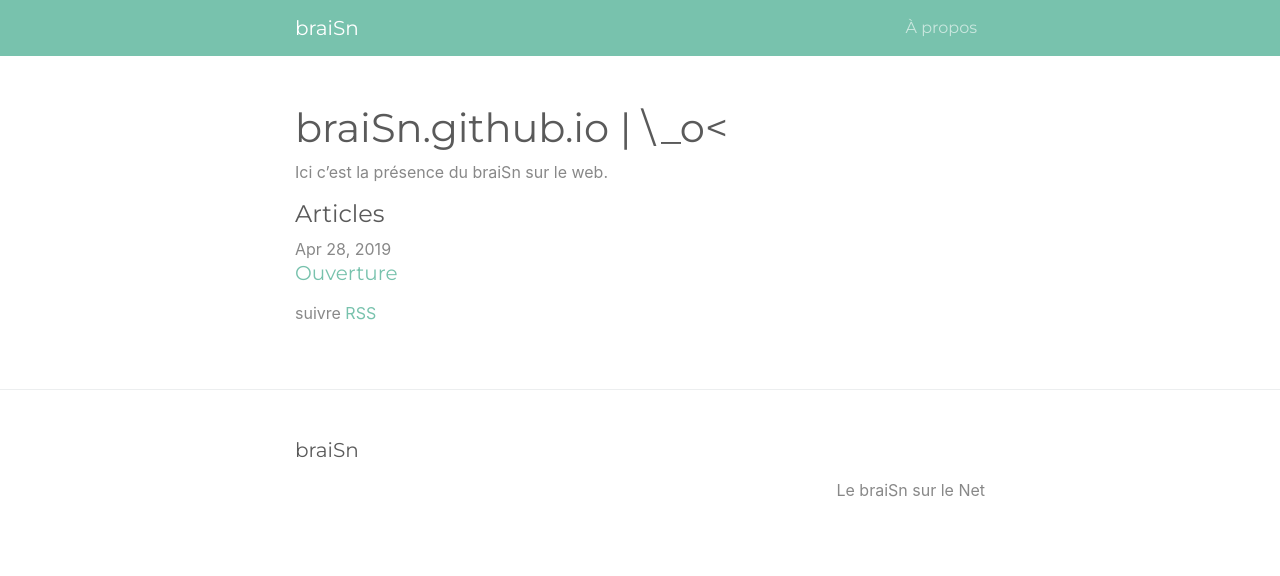
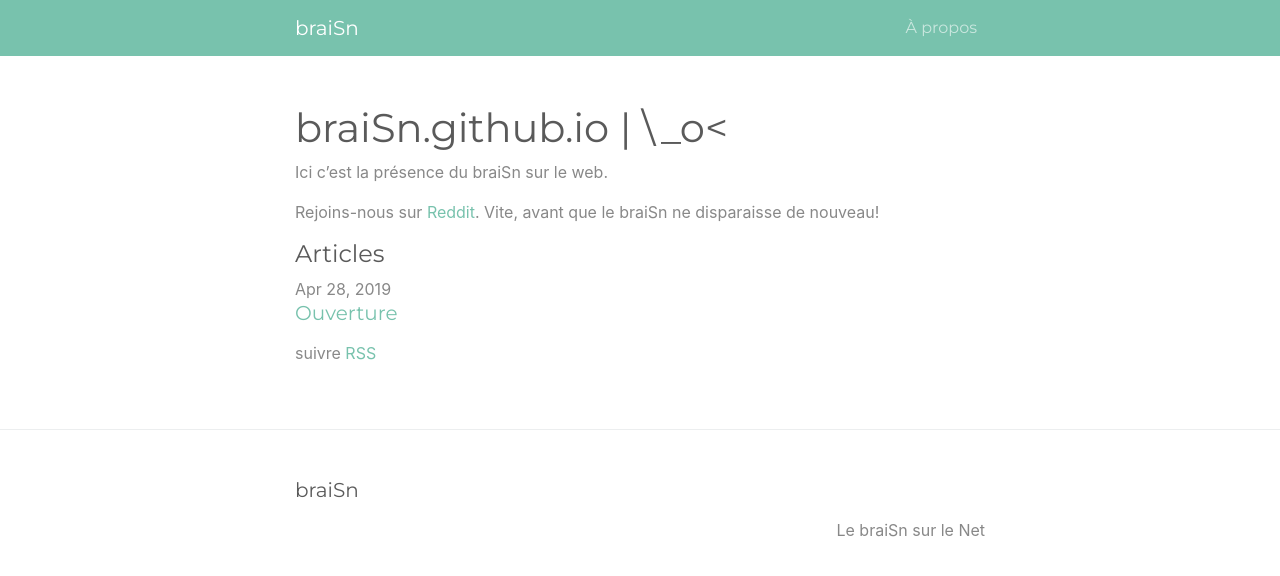
Before and after one commit to braisn/braiSn.github.io, a Jekyll site: the page built from index.md, in a window 1280 px wide. Shown: the top 576 px of the page. Built offline with Jekyll 4.4.1, drawn with Linux system fonts in a browser that asks for light colours.

Commit message:
Update index.md
Fear!

```diff
--- a/index.md
+++ b/index.md
@@ -5,3 +5,5 @@ title: >
 ---
 
 Ici c'est la présence du braiSn sur le web.
+
+Rejoins-nous sur [Reddit](https://www.reddit.com/r/braisn/). Vite, avant que le braiSn ne disparaisse de nouveau!
```
